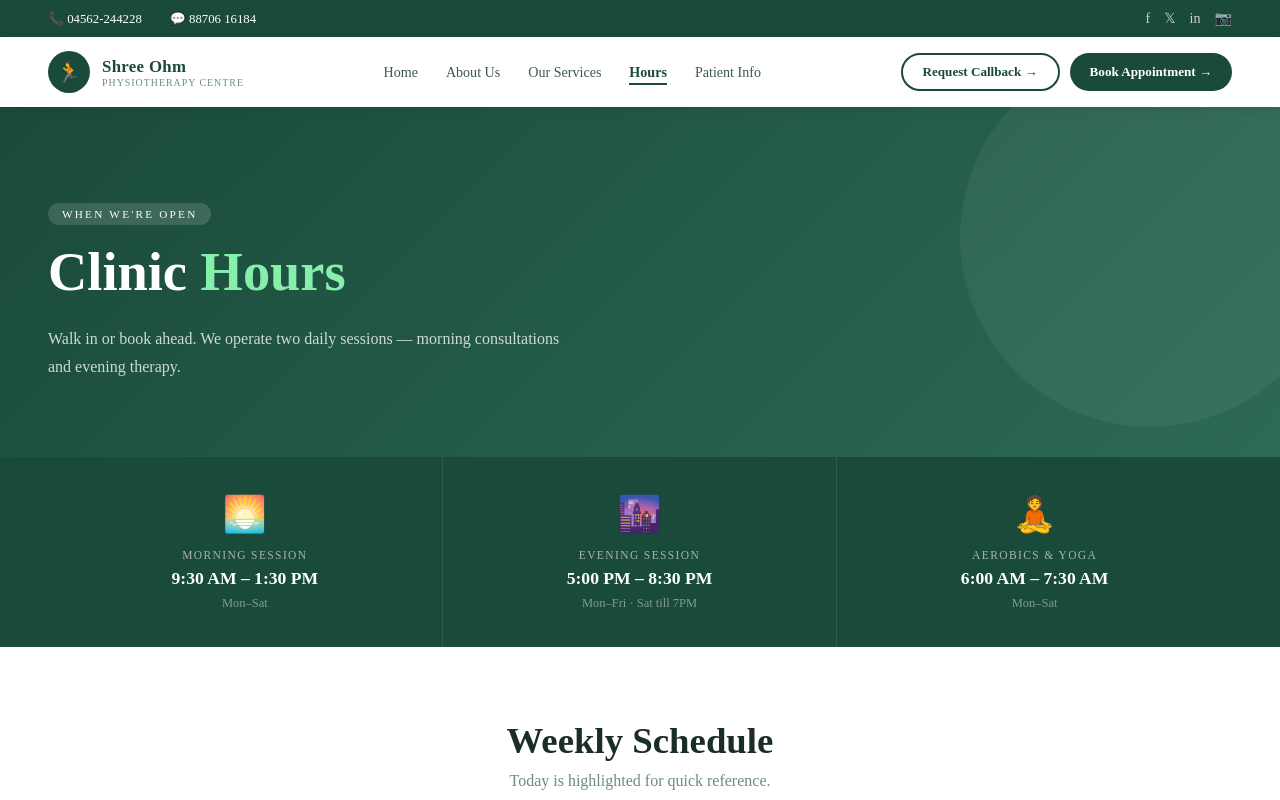
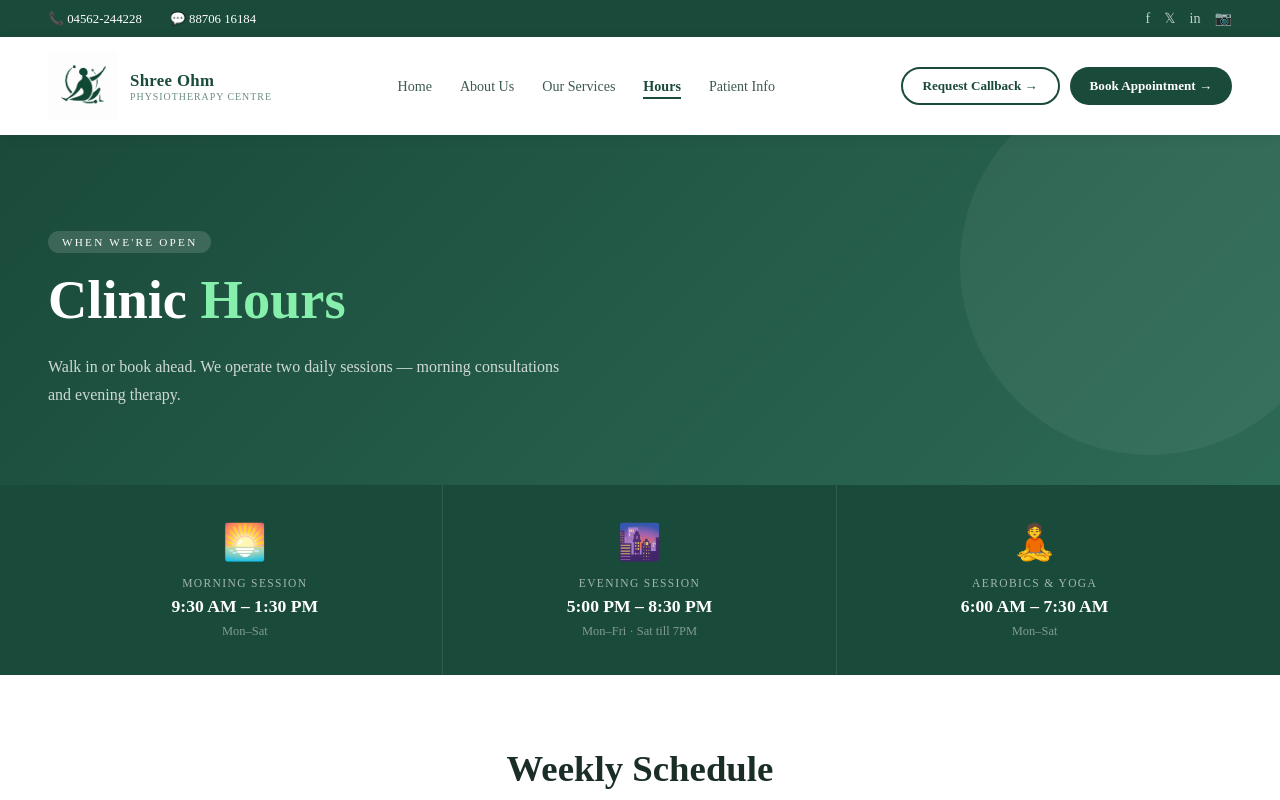
Before and after one commit to Pryadharshini/Physiotherapists, a React (Vite) app: page /hours in a window 1280 px wide. Shown: the top 800 px of the page. Built offline with nearby package versions, Linux system fonts and the light colour scheme.

Commit message:
Updated logo

```diff
--- a/src/Components/Landing.jsx
+++ b/src/Components/Landing.jsx
@@ -109,31 +109,6 @@ export default function Landing() {
           }}
         />
 
-        {/* ── Decorative circles ── */}
-        <div
-          style={{
-            position: "absolute",
-            right: "-5%",
-            top: "10%",
-            width: 480,
-            height: 480,
-            borderRadius: "50%",
-            background: "rgba(255,255,255,0.04)",
-            zIndex: 2,
-          }}
-        />
-        <div
-          style={{
-            position: "absolute",
-            right: "5%",
-            top: "22%",
-            width: 320,
-            height: 320,
-            borderRadius: "50%",
-            background: "rgba(255,255,255,0.06)",
-            zIndex: 2,
-          }}
-        />
 
         {/* ── Hero Content ── */}
         <div
--- a/src/Components/navbar.jsx
+++ b/src/Components/navbar.jsx
@@ -1,6 +1,7 @@
 import { useState } from "react";
 import { Link, useLocation } from "react-router-dom";
 import { C, NAV_LINKS } from "../theme";
+import logo from "../assets/logo.png";
 
 export default function Navbar() {
   const [hovered, setHovered] = useState(null);
@@ -10,40 +11,133 @@ export default function Navbar() {
   return (
     <>
       {/* Top bar */}
-      <div style={{ background: C.green, padding: "10px 48px", display: "flex", justifyContent: "space-between", alignItems: "center" }}>
+      <div
+        style={{
+          background: C.green,
+          padding: "10px 48px",
+          display: "flex",
+          justifyContent: "space-between",
+          alignItems: "center",
+        }}
+      >
         <div style={{ display: "flex", gap: 28 }}>
-          <span style={{ color: "white", fontSize: "0.8rem" }}>📞 04562-244228</span>
-          <span style={{ color: "white", fontSize: "0.8rem" }}>💬 88706 16184</span>
+          <span style={{ color: "white", fontSize: "0.8rem" }}>
+            📞 04562-244228
+          </span>
+          <span style={{ color: "white", fontSize: "0.8rem" }}>
+            💬 88706 16184
+          </span>
         </div>
+
         <div style={{ display: "flex", gap: 14 }}>
-          {["f", "𝕏", "in", "📷"].map(icon => (
-            <span key={icon} style={{ color: "rgba(255,255,255,0.75)", fontSize: "0.88rem", cursor: "pointer" }}>{icon}</span>
+          {["f", "𝕏", "in", "📷"].map((icon) => (
+            <span
+              key={icon}
+              style={{
+                color: "rgba(255,255,255,0.75)",
+                fontSize: "0.88rem",
+                cursor: "pointer",
+              }}
+            >
+              {icon}
+            </span>
           ))}
         </div>
       </div>
 
       {/* Main nav */}
-      <nav style={{ background: C.white, padding: "14px 48px", display: "flex", alignItems: "center", justifyContent: "space-between", boxShadow: "0 2px 12px rgba(0,0,0,0.07)", position: "sticky", top: 0, zIndex: 100 }}>
-        <Link to="/" style={{ display: "flex", alignItems: "center", gap: 12, textDecoration: "none" }}>
-          <div style={{ width: 42, height: 42, borderRadius: "50%", background: C.green, display: "flex", alignItems: "center", justifyContent: "center" }}>
-            <span style={{ color: "white", fontSize: "1.25rem" }}>🏃</span>
-          </div>
+      <nav
+        style={{
+          background: C.white,
+          padding: "14px 48px",
+          display: "flex",
+          alignItems: "center",
+          justifyContent: "space-between",
+          boxShadow: "0 2px 12px rgba(0,0,0,0.07)",
+          position: "sticky",
+          top: 0,
+          zIndex: 100,
+        }}
+      >
+        {/* Logo */}
+        <Link
+          to="/"
+          style={{
+            display: "flex",
+            alignItems: "center",
+            gap: 12,
+            textDecoration: "none",
+          }}
+        >
+          <img
+            src={logo}
+            alt="Shree Ohm Physiotherapy"
+            style={{
+              width: 70,
+              height: 70,
+              objectFit: "contain",
+            }}
+          />
+
           <div>
-            <div style={{ fontWeight: 800, fontSize: "1.05rem", color: C.green, letterSpacing: "0.02em" }}>Shree Ohm</div>
-            <div style={{ fontSize: "0.62rem", color: C.textLight, letterSpacing: "0.1em", textTransform: "uppercase" }}>Physiotherapy Centre</div>
+            <div
+              style={{
+                fontWeight: 800,
+                fontSize: "1.05rem",
+                color: C.green,
+                letterSpacing: "0.02em",
+              }}
+            >
+              Shree Ohm
+            </div>
+
+            <div
+              style={{
+                fontSize: "0.62rem",
+                color: C.textLight,
+                letterSpacing: "0.1em",
+                textTransform: "uppercase",
+              }}
+            >
+              Physiotherapy Centre
+            </div>
           </div>
         </Link>
 
-        <ul style={{ display: "flex", gap: 28, listStyle: "none", margin: 0, padding: 0 }}>
-          {NAV_LINKS.map(link => {
+        {/* Navigation Links */}
+        <ul
+          style={{
+            display: "flex",
+            gap: 28,
+            listStyle: "none",
+            margin: 0,
+            padding: 0,
+          }}
+        >
+          {NAV_LINKS.map((link) => {
             const active = path === link.href;
+
             return (
               <li key={link.label}>
                 <Link
                   to={link.href}
                   onMouseEnter={() => setHovered(link.label)}
                   onMouseLeave={() => setHovered(null)}
-                  style={{ color: active || hovered === link.label ? C.green : C.textMid, fontSize: "0.88rem", fontWeight: active ? 700 : 500, textDecoration: "none", borderBottom: active ? `2px solid ${C.green}` : "2px solid transparent", paddingBottom: 3, transition: "all 0.2s" }}>
+                  style={{
+                    color:
+                      active || hovered === link.label
+                        ? C.green
+                        : C.textMid,
+                    fontSize: "0.88rem",
+                    fontWeight: active ? 700 : 500,
+                    textDecoration: "none",
+                    borderBottom: active
+                      ? `2px solid ${C.green}`
+                      : "2px solid transparent",
+                    paddingBottom: 3,
+                    transition: "all 0.2s",
+                  }}
+                >
                   {link.label}
                 </Link>
               </li>
@@ -51,11 +145,37 @@ export default function Navbar() {
           })}
         </ul>
 
+        {/* Buttons */}
         <div style={{ display: "flex", gap: 10 }}>
-          <button style={{ background: "transparent", border: `2px solid ${C.green}`, color: C.green, padding: "9px 20px", borderRadius: 50, fontWeight: 600, fontSize: "0.82rem", cursor: "pointer", fontFamily: "inherit" }}>
+          <button
+            style={{
+              background: "transparent",
+              border: `2px solid ${C.green}`,
+              color: C.green,
+              padding: "9px 20px",
+              borderRadius: 50,
+              fontWeight: 600,
+              fontSize: "0.82rem",
+              cursor: "pointer",
+              fontFamily: "inherit",
+            }}
+          >
             Request Callback →
           </button>
-          <button style={{ background: C.green, color: "white", padding: "9px 20px", borderRadius: 50, fontWeight: 600, fontSize: "0.82rem", border: "none", cursor: "pointer", fontFamily: "inherit" }}>
+
+          <button
+            style={{
+              background: C.green,
+              color: "white",
+              padding: "9px 20px",
+              borderRadius: 50,
+              fontWeight: 600,
+              fontSize: "0.82rem",
+              border: "none",
+              cursor: "pointer",
+              fontFamily: "inherit",
+            }}
+          >
             Book Appointment →
           </button>
         </div>
```
Also changed, not shown: src/assets/logo.png (added), 1 other file (tests, documents, lock files or other folders).
